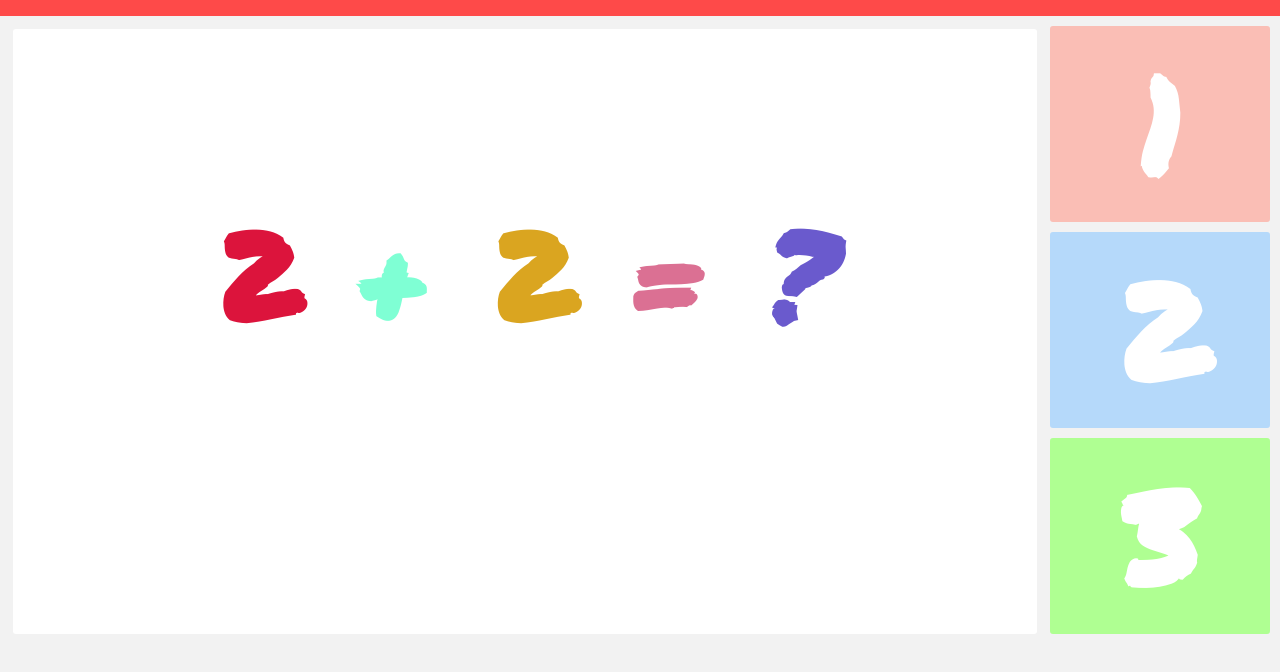
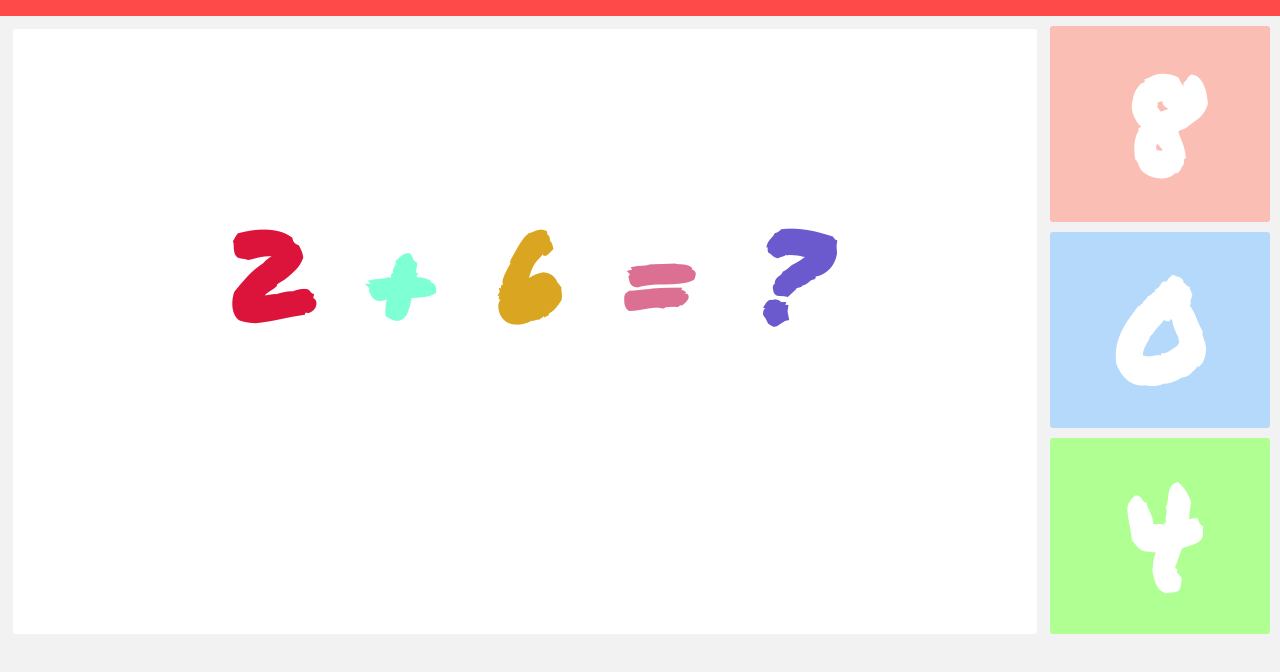
Before and after one commit to Gile987/quick-maths, a website: page index.html in a window 1280 px wide. Shown: the part 104-776 px from the top of the page. Drawn offline with Linux system fonts and the light colour scheme.

Commit message:
Add audio for correct answer, write a script for addition

```diff
--- a/index.html
+++ b/index.html
@@ -12,8 +12,11 @@
   <title>Quick Maths</title>
 </head>
 <body>
-  <audio>
+  <audio id="error">
     <source src="/audio/error.mp3" type="audio/mpeg">
+  </audio>
+  <audio id="correct">
+    <source src="/audio/correct.mp3" type="audio/mpeg">
   </audio>
 
   <header>
@@ -36,9 +39,9 @@
       <h1 style="color: slateblue">?</h1>
     </div>
     <div class="answer_options">
-      <h1 id="option1">1</h1>
-      <h1 id="option2">2</h1>
-      <h1 id="option3">3</h1>
+      <h1 id="option1"></h1>
+      <h1 id="option2"></h1>
+      <h1 id="option3"></h1>
     </div>
   </div>
 
--- a/js/addition.js
+++ b/js/addition.js
@@ -0,0 +1,43 @@
+const optionOne = document.querySelector('#option1');
+const optionTwo = document.querySelector('#option2');
+const optionThree = document.querySelector('#option3');
+const errorAudio = document.querySelector('#error');
+const correctAudio = document.querySelector('#correct');
+
+let answer =  0;
+
+const generateEquation = () => {
+    let firstNumber = Math.floor(Math.random() * 10);
+    let secondNumber = Math.floor(Math.random() * 10);
+    let wrongAnswerOne = Math.floor(Math.random() * 10);
+    let wrongAnswerTwo = Math.floor(Math.random() * 10);
+    let allAnswers = [];
+
+    answer = firstNumber + secondNumber;
+    document.querySelector('#num1').innerHTML = firstNumber;
+    document.querySelector('#num2').innerHTML = secondNumber;
+
+    allAnswers = [answer, wrongAnswerOne, wrongAnswerTwo];
+    allAnswers.sort(() => Math.random() - 0.5);
+
+    optionOne.innerHTML = allAnswers[0];
+    optionTwo.innerHTML = allAnswers[1];
+    optionThree.innerHTML = allAnswers[2];
+};
+
+const checkAnswer = (event) => {
+    if (event.target.innerHTML == answer) {
+        correctAudio.play();
+        generateEquation();
+    } else {
+        errorAudio.pause();
+        errorAudio.currentTime = 0;
+        errorAudio.play();
+    }
+}
+
+optionOne.addEventListener('click', checkAnswer);
+optionTwo.addEventListener('click', checkAnswer);
+optionThree.addEventListener('click', checkAnswer);
+
+generateEquation();
```
Also changed, not shown: 1 other file.
